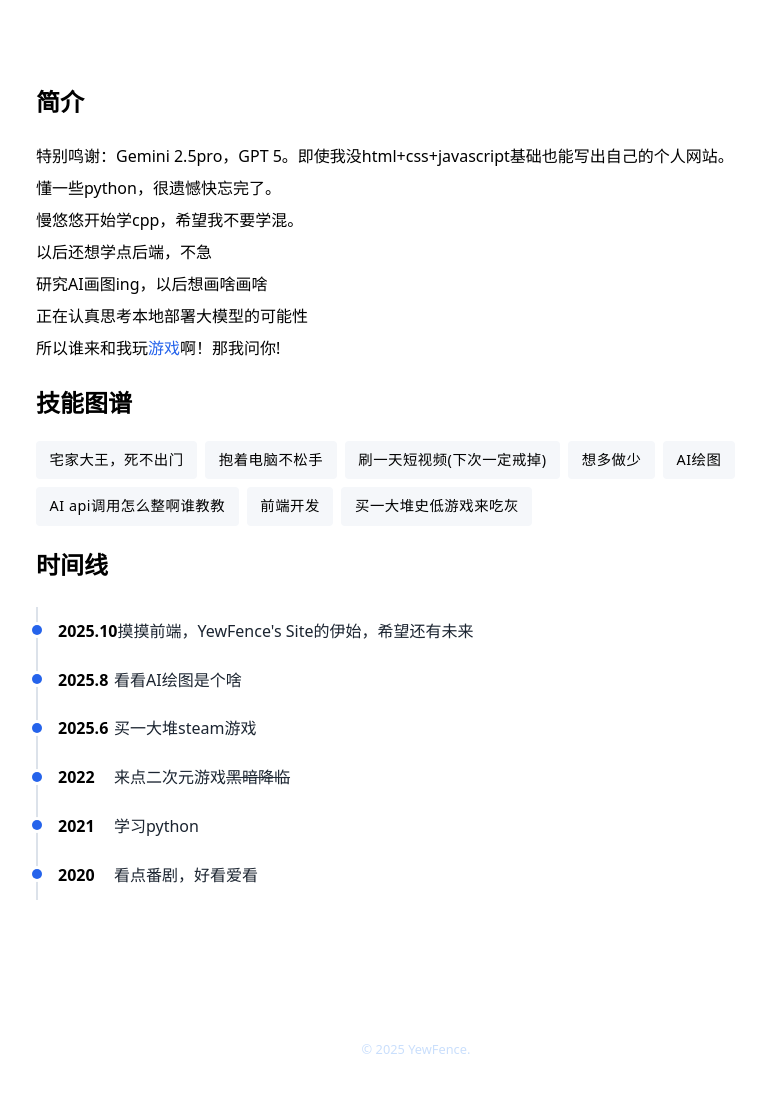
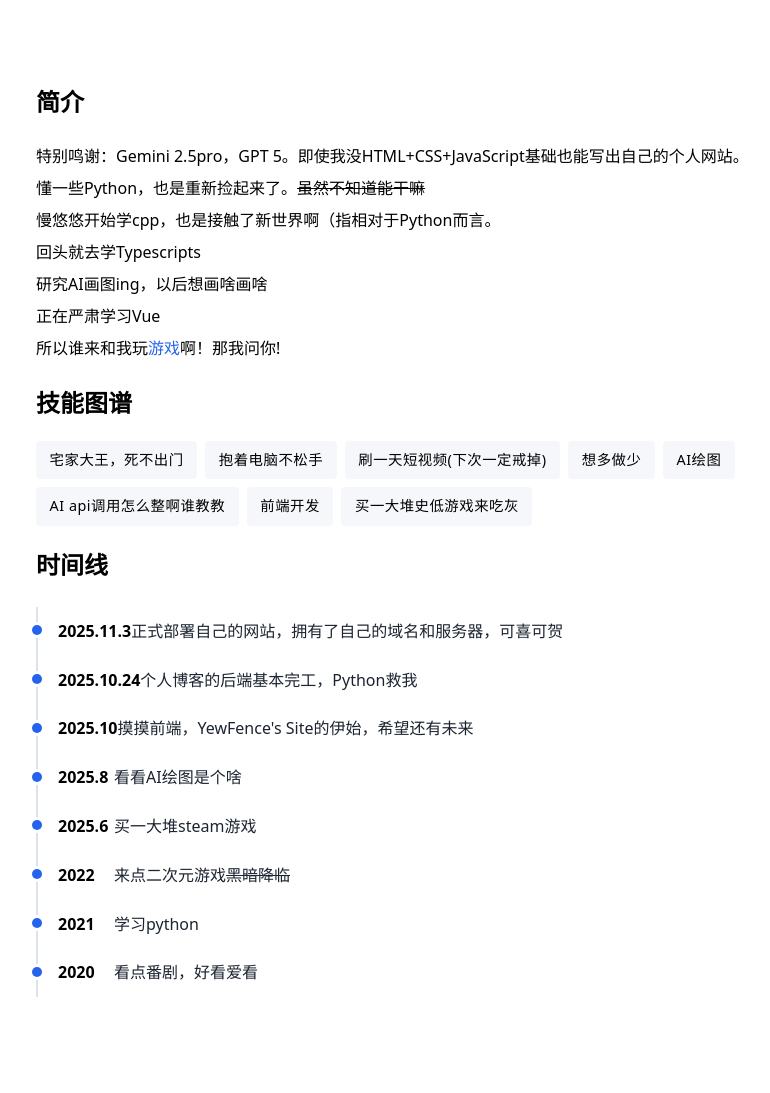
Before and after one commit to YewFence/YewFenceSite, a Flask app: page /about in a window 1280 px wide. Shown: the part 281-1374 px from the top of the page, without its empty margins (224-994 px from the left). Before the commit the page ends 1335 px from the top, so only its background shows below. Run offline with Flask 3, Linux system fonts and the light colour scheme.

Commit message:
feat: 更新我的联系方式，兴趣爱好，自我介绍页

```diff
--- a/templates/about.html
+++ b/templates/about.html
@@ -33,12 +33,12 @@
     <section class="section">
         <div class="container narrow">
             <h2>简介</h2>
-            <p id="about-me">特别鸣谢：Gemini 2.5pro，GPT 5。即使我没html+css+javascript基础也能写出自己的个人网站。<br>
-                懂一些python，很遗憾快忘完了。<br>
-                慢悠悠开始学cpp，希望我不要学混。<br>
-                以后还想学点后端，不急<br>
+            <p id="about-me">特别鸣谢：Gemini 2.5pro，GPT 5。即使我没HTML+CSS+JavaScript基础也能写出自己的个人网站。<br>
+                懂一些Python，也是重新捡起来了。<s>虽然不知道能干嘛</s><br>
+                慢悠悠开始学cpp，也是接触了新世界啊（指相对于Python而言。<br>
+                回头就去学Typescripts<br>
                 研究AI画图ing，以后想画啥画啥<br>
-                正在认真思考本地部署大模型的可能性<br>
+                正在严肃学习Vue<br>
                 所以谁来和我玩<a href="{{ url_for('main.interests') }}#p1">游戏</a>啊！那我问你!<br>
                 </p>
             <h2>技能图谱</h2>
@@ -54,6 +54,8 @@
             </ul>
             <h2>时间线</h2>
             <ul class="timeline">
+                <li><span class="time">2025.11.3</span><div class="event">正式部署自己的网站，拥有了自己的域名和服务器，可喜可贺</div></li>
+                <li><span class="time">2025.10.24</span><div class="event">个人博客的后端基本完工，Python救我</div></li>
                 <li><span class="time">2025.10</span><div class="event">摸摸前端，YewFence's Site的伊始，希望还有未来</div></li>
                 <li><span class="time">2025.8</span><div class="event">看看AI绘图是个啥</div></li>
                 <li><span class="time">2025.6</span><div class="event">买一大堆steam游戏</div></li>
```
Also changed, not shown: templates/contact.html (+4 -4 lines), templates/interest.html (+5 -4 lines).
